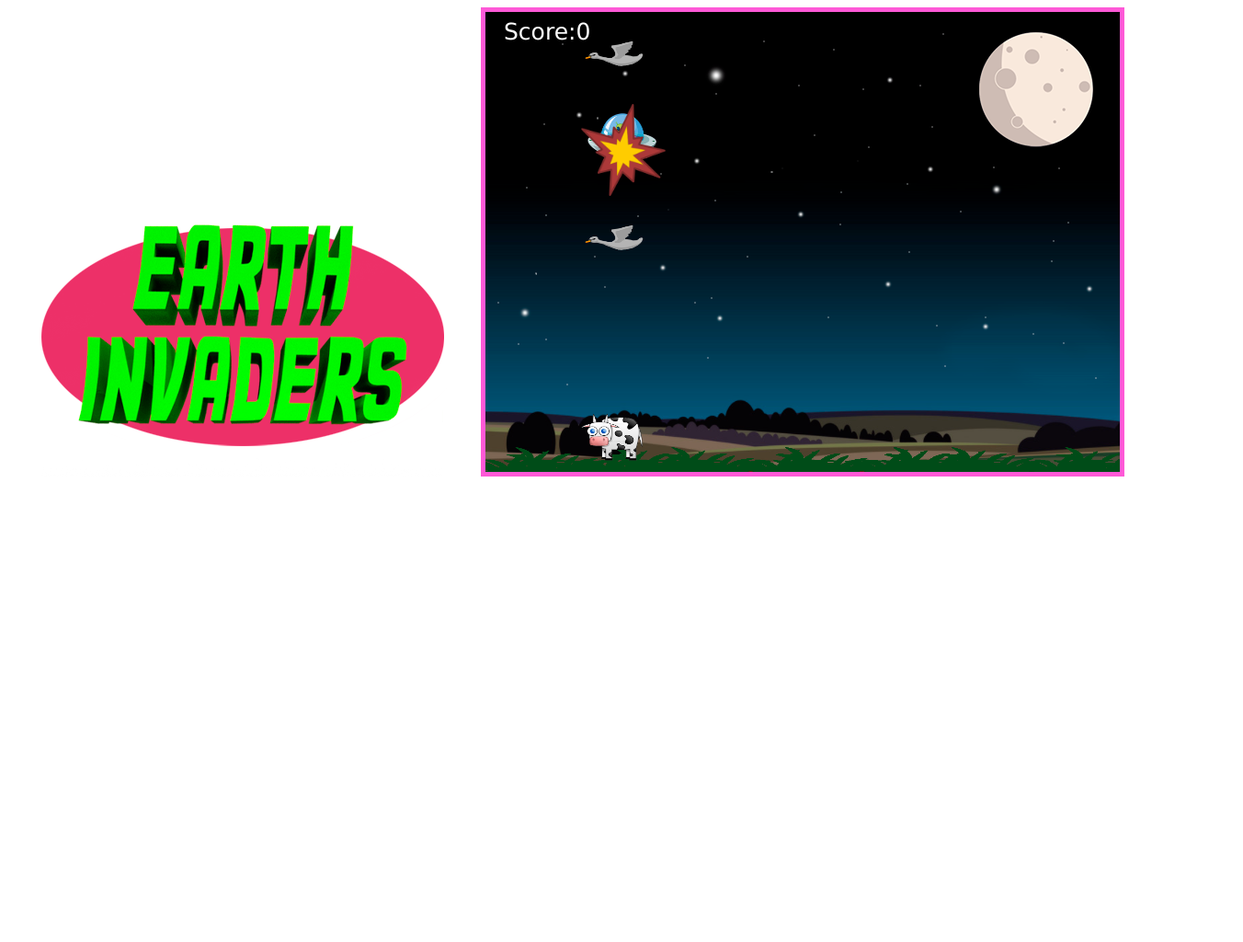
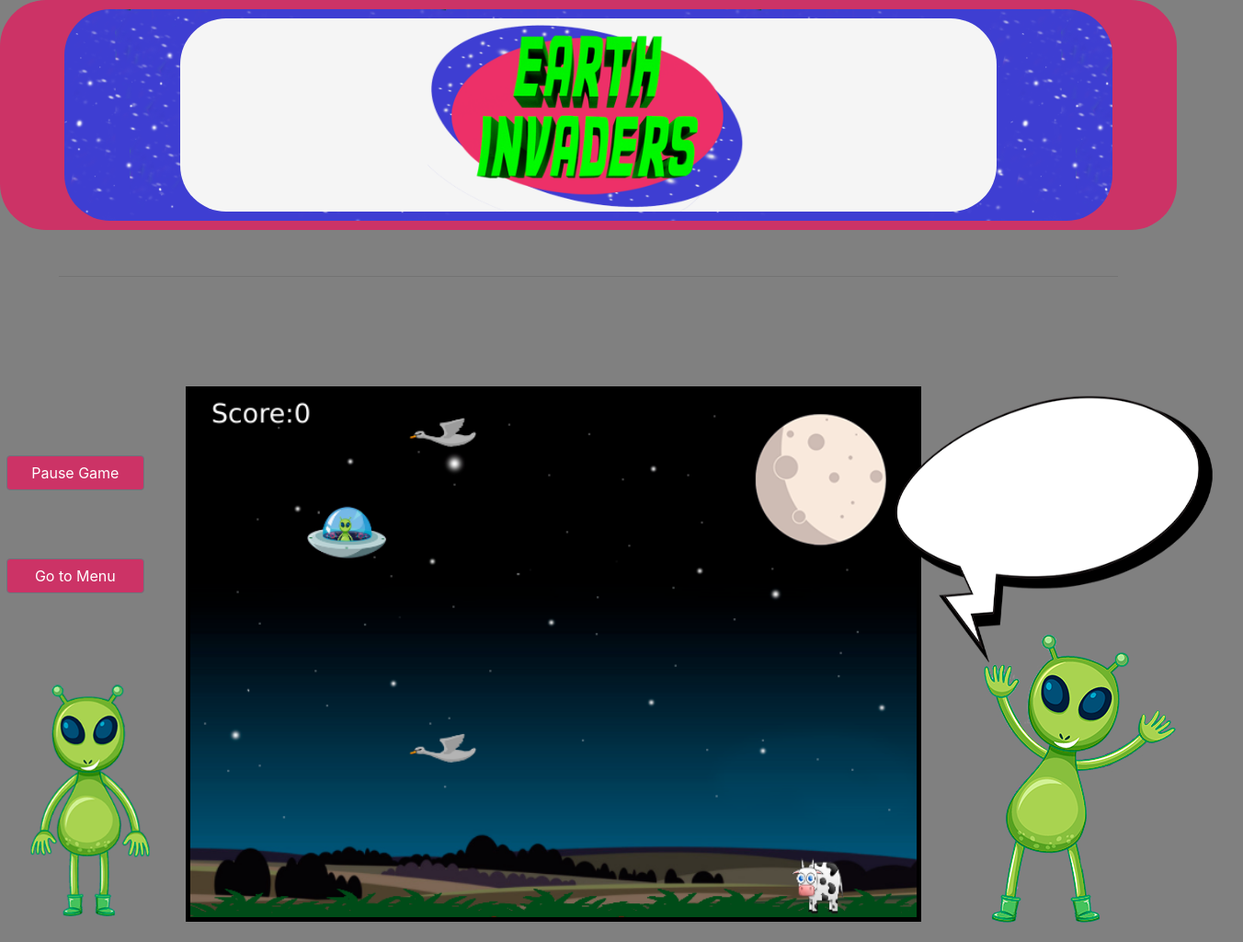
Before and after one commit to MartaObregon/EarthInvaders, a plain HTML site: page index.html in a window 1280 px wide. Shown: the whole page at 92% size, 1352 px wide, since content can reach past the window. Before the commit the page ends 800 px from the top, so only its background shows below. Drawn offline with nearby package versions, Linux system fonts and the light colour scheme.

Commit message:
MVP 90% JS ready, 80% GameScreen

```diff
--- a/game.js
+++ b/game.js
@@ -1,6 +1,6 @@
 //Draw Canvas ---------
 let canvas = document.querySelector('canvas');
-canvas.style.border= '5px solid #fe59d7';
+canvas.style.border= '5px solid black';
 let ctx = canvas.getContext('2d')
 let intervalId = 0
 let score = 0
@@ -24,13 +24,21 @@ let bird2 = document.createElement('img')
 bird2.src ="images/swan.png"
 
 let cowImage = document.createElement('img')
-cowImage.src ='images/cow1.png'
+cowImage.src ='images/cow2.png'
 
 let explosion = document.createElement('img')
 explosion.src='images/Explosion.png'
 
 let beam = document.createElement('img')
 beam.src= 'images/beam.png'
+
+// Load Audio -----
+
+let mooAudio = new Audio('sounds/moo.mp3')
+let winnerAudio= new Audio ('sounds/tada.mp3')
+let ufoAudio = new Audio ('sounds/ufo.mp3')
+let explosionAudio = new Audio ('sounds/explosion.mp3')
+
 
 // Images variables --------
 let ufoWidth= 100
@@ -39,17 +47,17 @@ let fgWidth = 700
 let fgHeight = 80
 let birdWidth = 80
 let birdHeight = 100
-let cowWidth = 80
-let cowHeight = 90
+let cowWidth = 60
+let cowHeight = 60
 let timer = 0
 
 
 let ufoX = 100;
 let ufoY = 100
 let cowX = 100
-let cowY = canvas.height -90
-let ufoIncrement = 20
-let ufoDecrement = -20
+let cowY = canvas.height -60
+let ufoIncrement = 10
+let ufoDecrement = -10
 let isRightArrow = false;
 let isLeftArrow = false;
 let isUpArrow = false;
@@ -65,9 +73,9 @@ let birds = [
     {x:canvas.width-10, y:0}
 ]
 
-let cow =[{
-    x:cowX, y:cowY
-}]
+// let cow =[{
+//     x:cowX, y:cowY
+// }]
 
 
 
@@ -93,19 +101,28 @@ document.addEventListener('keyup', (event)=>{
     isUpArrow = false;
     isDownArrow = false;
     isSpacebar = false
+    IsBeamAiming = false;
 })
 
 document.addEventListener('keypress', (event)=>{
     if(event.key == ' '){
+
+        isSpacebar = true;
         displayBeam()
-        isSpacebar = true;
+
 
     }
 })
 
 function drawCow (){
 
+    if(!IsBeamAiming){
         cowX = cowWidth + Math.floor(Math.random()*canvas.width-cowWidth);
+    }
+    else{
+        cowX == cowX
+
+    }
 }
 
 function moveUfo (){
@@ -122,10 +139,14 @@ function moveUfo (){
 }
 
 function displayBeam(){
-    ctx.drawImage(beam, ufoX, ufoY - 45, 100, 300);
-    if((beam.y+ beam.height == cowY-20)&&isSpacebar){
+    // ctx.drawImage(beam, ufoX, ufoY - 45, 100, 300);
+    console.log(ufoY)
+    if(ufoY > 180 &&((ufoX >= cowX && ufoX <= cowX + cowWidth) || (ufoX +ufoWidth >= cowX && ufoX +ufoWidth <= cowX +cowWidth))){
         IsBeamAiming = true
         console.log(IsBeamAiming)
+
+        ufoAudio.play()
+        ufoAudio.volume = 0.1
     }else{
         IsBeamAiming=false
         console.log(IsBeamAiming)
@@ -133,33 +154,40 @@ function displayBeam(){
 
 }
 
-function BeamCow(){
+function beamCow(){
+//    stop beaming, change to false in keydown
+   if (IsBeamAiming){
+       cowY = cowY-7
+       mooAudio.play()
 
-    for (i=0; i<cow.length; i++){
-
-        if(IsBeamAiming){
-            cow.push({
-                x:cowX,
-                y: cowY-10
-
-            })
-            score++
-
-        }else{
-            ctx.font = "40px Verdana "
-            ctx.fillStyle = "white"
-            ctx.fillText("You need to better your aim", 200, 200)
-        }
+    //    cowHeight = cowHeight-10
+    //    cowWidth = cowHeight -10
+       console.log(cowY)
+   }else{
+      cowX == cowX
+      cowY = canvas.height -60
+   }
 
 
-    }
+
+
+
+
+        // }else{
+        //     ctx.font = "40px Verdana "
+        //     ctx.fillStyle = "white"
+        //     ctx.fillText("You need to better your aim", 200, 200)
+        // }
+
+
+
 }
 
 function drawCanvas (){
     ctx.drawImage(bg, 0, 0)
     ctx.drawImage(ufo, ufoX, ufoY, ufoWidth, ufoHeight);
     ctx.drawImage(fg,0,canvas.height-50, fgWidth,fgHeight)
-    ctx.drawImage(cowImage, cowX, canvas.height -80, 80, 90)
+    ctx.drawImage(cowImage, cowX, cowY, cowWidth, cowHeight)
 
 
     ctx.font ='25px  Verdana '
@@ -170,71 +198,73 @@ function drawCanvas (){
 }
 
 
-
-// let numberOfLives = 5
-
-// function drawLive(numberOfLives){
-//     for(let i=0; i<numberOfLives; i++){
-//     let num = i*31;
-//     ctx.beginPath();
-//     ctx.moveTo(20+num,420);
-//     ctx.lineTo(50+num,420);
-//     ctx.lineTo(50+num,435);
-//     ctx.lineTo(20+num,435);
-//     ctx.lineTo(20+num,420);
-//     ctx.fillStyle = "#7bff3d";
-//     ctx.fill();
-//     ctx.stroke();
-//     ctx.closePath();
-//     }
-
-
 function startGame(){
 
     drawCanvas()
     moveUfo()
+    if(isSpacebar){
+        ctx.drawImage(beam, ufoX, ufoY - 45, 100, 300);
+    }
 
+    if(timer%80 === 0 ){
+        drawCow()
+    }
+    if(ufoY > cowY &&  cowY > 100){
+        cowX = -10
+       score = score +1
+       }
+    beamCow()
 
-    if(timer%90 === 0){
-        drawCow()
-
+    if ( score >= 5 &&  cowY > 100){
+        clearInterval(intervalId)
+        alert("WINNER")
+        winnerAudio.play()
     }
 
     for (let i = 0; i<birds.length; i++){
-        let constant = bird1Y + 100
+        let constant = 300
 
         if (birds[i].x == 30){
             birds.push({
-                x: canvas.width,
-                y: (Math.floor(Math.random()* 300)) - fg.height
+                x: canvas.width+birdHeight,
+                y: (Math.floor(Math.random()* canvas.height +250))
             })
 
         }
 
-        if (ufoY > canvas.height-50 ){
-            ctx.drawImage(explosion,ufoX-40, ufoY-50, 100, 100)
-            clearInterval(intervalId)
-
-            setTimeout(()=>{
-                alert('game over')
-            },100)
-        }
-        if (ufoX===birds[i].x){
-            ctx.drawImage(explosion,ufoX, ufoY, 100, 100)
-            clearInterval(intervalId)
-            setTimeout(()=>{
-                alert('game over')
-            },100)
-        }
-
-
-
         ctx.drawImage(bird1, birds[i].x, birds[i].y, birdWidth,birdHeight)
-        ctx.drawImage(bird2, birds[i].x, birds[i].y + constant, birdWidth, birdHeight)
+        ctx.drawImage(bird2, birds[i].x, birds[i].y - constant, birdWidth, birdHeight)
         birds[i].x = birds[i].x-10
 
 
 
+
+
+        // if the ufo hits a bird
+
+        if (ufoX < birds[i].x + birdWidth&&
+            ufoX + ufoWidth > birds[i].x &&
+            ufoY < birds[i].y + birdHeight &&
+            ufoY+ ufoHeight > birds[i].y) {
+                ctx.drawImage(explosion,ufoX, ufoY, 100, 100)
+                explosionAudio.play()
+                explosionAudio.volume= 0.1
+                clearInterval(intervalId)
+                setTimeout(()=>{
+                    alert('HIT')
+                },100)
+         }
+
+            // if the ufo crashes
+            if (ufoY > canvas.height-50 ){
+                ctx.drawImage(explosion,ufoX-40, ufoY-50, 100, 100)
+                explosionAudio.play()
+                clearInterval(intervalId)
+
+                setTimeout(()=>{
+                    alert('CRASHED')
+                },100)
+            }
         }
 
 
--- a/index.html
+++ b/index.html
@@ -4,11 +4,41 @@
     <meta charset="UTF-8">
     <meta name="viewport" content="width=device-width, initial-scale=1.0">
     <title>Earth´s Invaders</title>
+    <link rel="stylesheet" href="https://stackpath.bootstrapcdn.com/bootstrap/4.5.2/css/bootstrap.min.css" integrity="sha384-JcKb8q3iqJ61gNV9KGb8thSsNjpSL0n8PARn9HuZOnIxN0hoP+VmmDGMN5t9UJ0Z" crossorigin="anonymous">
     <link rel="stylesheet" href="styles.css">
+
 </head>
 <body>
-    <img src="images/logo.png" alt="logo">
+    <header>
+        <div class="container">
+            <div class="container2">
+                <img src="images/logo2.png" alt="logo" class="logo">
+            </div>
+
+        </div>
+
+    </header>
+    <hr>
+    <section id="mid-section">
+        <div class = "left-side">
+            <div class="btn-section">
+                <button type="button" class="btn btn-secondary">Pause Game</button>
+                <button type="button" class="btn btn-secondary">Go to Menu</button>
+            </div>
+            <img src="images/alien2.png">
+        </div>
+
+
     <canvas id="gameCanvas" width="690" height="500"></canvas>
+        <img src="images/cloud.png" alt="cloud" class="cloud">
+        <img src ="images/alien1.png" alt="alien1" class="alien1">
+
+
+
+
+    </section>
+
+
     <script src="game.js"></script>
 </body>
 </html>
--- a/styles.css
+++ b/styles.css
@@ -1,3 +1,124 @@
+
+/* 4040cd */
 body{
+    background-color:grey;
+    display: flex;
+    flex-direction: column;
+    align-items: center;
+    justify-content: center;
+}
+header{
+    width: 100%;
+    background-color: #cc3366;
+    display: flex;
+    align-items: center;
+    flex-direction: column;
+    box-sizing: border-box;
+    box-shadow: #7cf305;
+    border-width: 5px;
+    border-radius: 50px;
+    /* border: solid black; */
+}
+
+hr{
+    width: 90%;
+    margin-top: 50px;
+    /* background-color: black; */
+    height: 3px
+}
+
+.container{
+    background-image: url("images/fondo1.png");
+    background-repeat: repeat;
+    background-position: center;
+    background-size: contain;
+    width:90%;
+    margin-top: 10px;
+    margin-bottom: 10px;
+    display: flex;
+    align-items: center;
+    justify-content: center;
+    box-sizing: border-box;
+    box-shadow: #7cf305;
+    border-width: 5px;
+    border-radius: 50px;
+    /* border: solid black; */
 
 }
+.container2{
+    background-color: whitesmoke;
+    margin-top: 10px;
+    margin-bottom: 10px;
+    width:80%;
+    display: flex;
+    align-items: center;
+    justify-content: center;
+    box-sizing: border-box;
+    box-shadow: #7cf305;
+    border-width: 5px;
+    border-radius: 50px;
+    /* border: solid black; */
+}
+#mid-section{
+    margin-top: 100px;
+    width: 1077px;
+    /* display: flex;
+    justify-content: center;
+    flex-direction: row-reverse; */
+    position: relative;
+}
+
+.left-side{
+    display: flex;
+    flex-direction: column;
+    position: absolute;
+    /* top:50px; */
+    right: 970px;
+}
+.btn-section{
+    height: 300px;
+    display: flex;
+    justify-content: space-evenly;
+    flex-direction: column;
+}
+.left-side > img{
+    height: 294px;
+
+
+}
+
+.btn{
+    width: 150px;
+    margin-left: 20px;
+    background-color: #cc3366;
+}
+#gameCanvas {
+    width: 800px;
+    position: relative;
+    left:100px;
+
+}
+.cloud{
+    height: 300px;
+    width: 400px;
+    position: absolute;
+    left: 850px;
+    bottom: ;
+
+}
+
+.alien1{
+   position: absolute;
+   top:230px;
+   left:910px
+}
+.logo{
+    width: 350px;
+    height: 210px;
+    display: flex;
+
+}
+h1{
+    background-color: #39065a;
+
+}
```
Also changed, not shown: images/cloud.png (added), images/cow2.png (added), images/fondo1.png (added), images/logo2.png (added), 4 other files.
